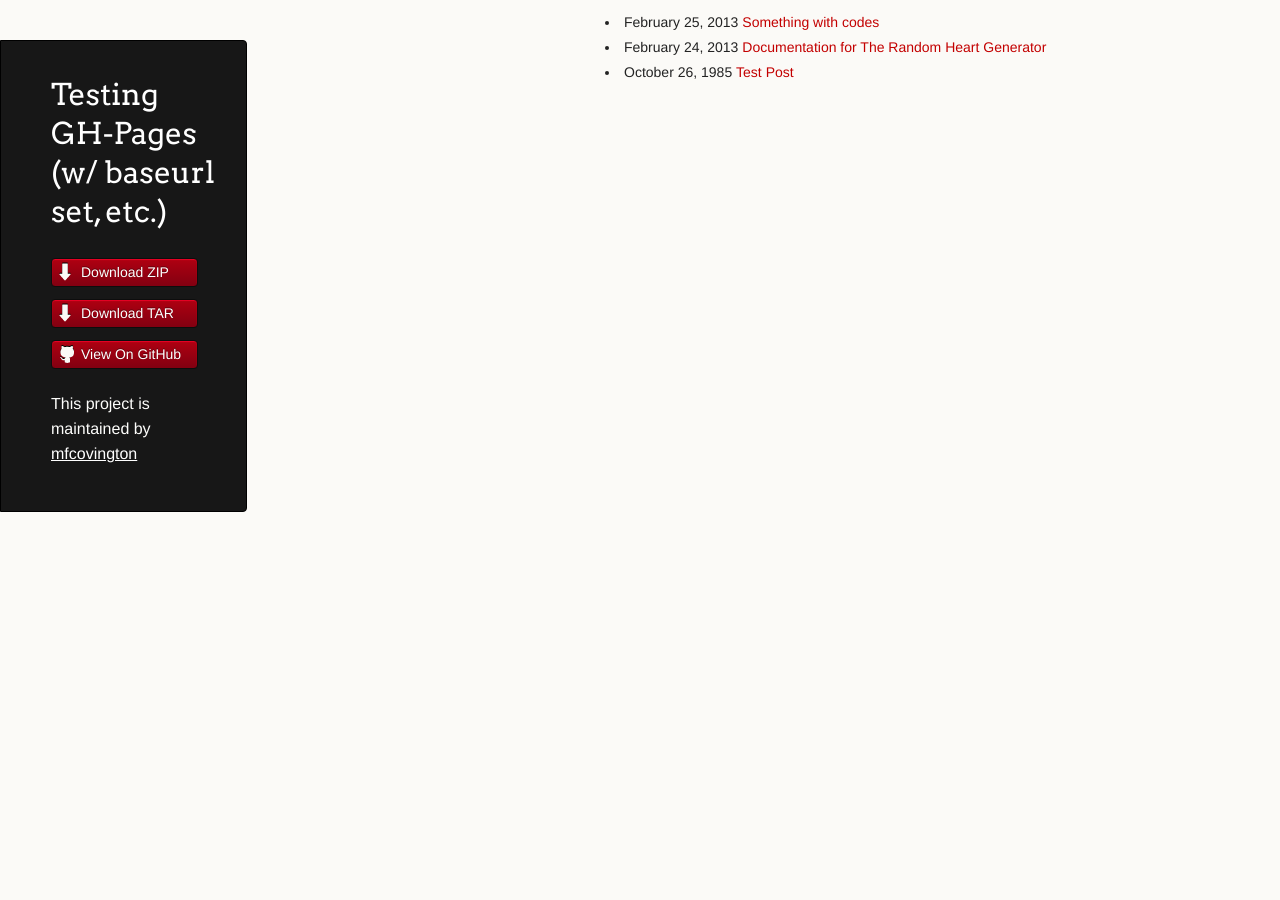
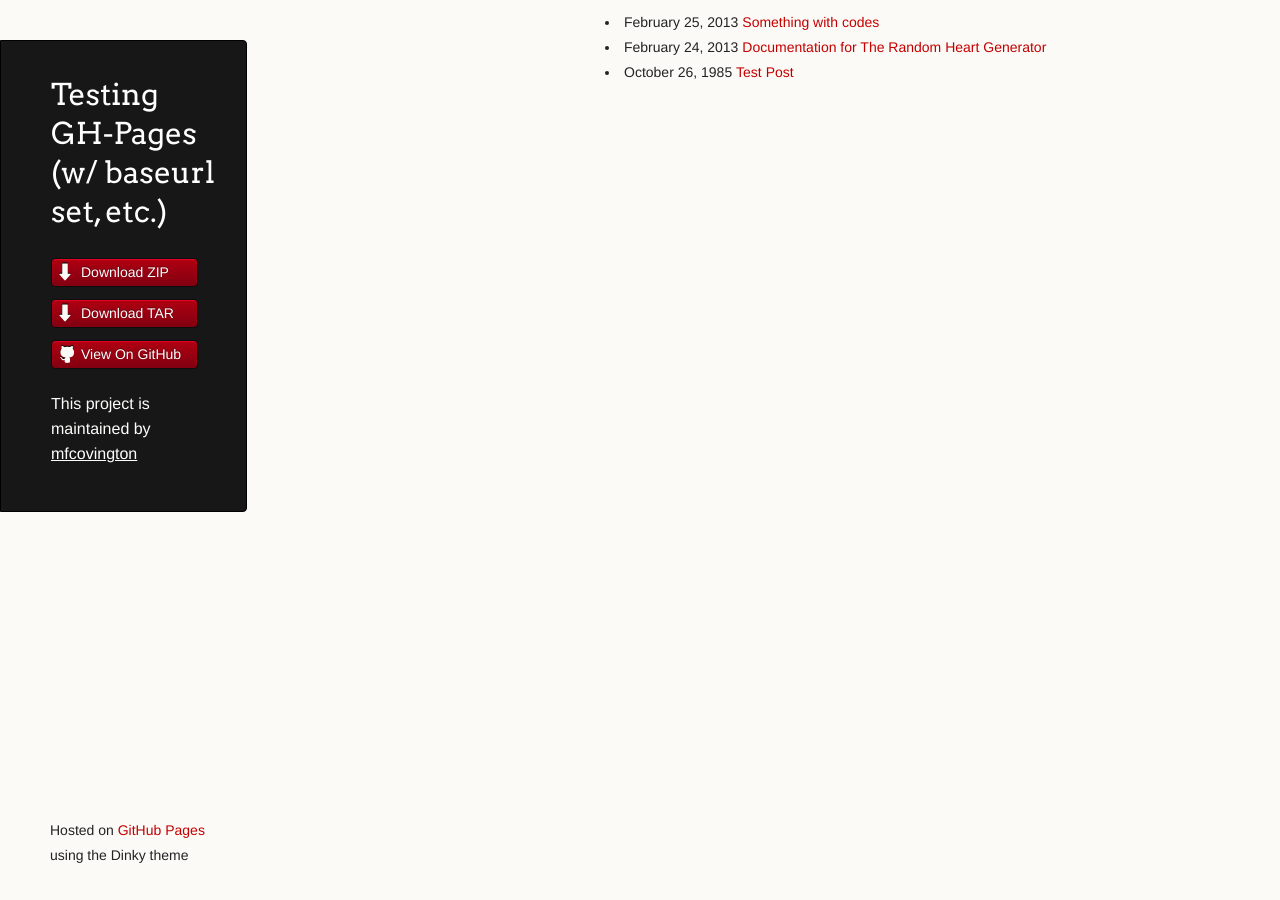
Before and after one commit to mfcovington/gh-pages-test, a Jekyll site: the page built from index.html, in a window 1280 px wide. Built offline with Jekyll 4.4.1, drawn with Linux system fonts in a browser that asks for light colours; Markdown is read by kramdown in place of the engine named in the settings.

Commit message:
add footer

```diff
--- a/_layouts/layout.html
+++ b/_layouts/layout.html
@@ -29,7 +29,9 @@
     <section>
       {{ content }}
     </section>
-
+    <footer>
+      <p><small>Hosted on <a href="https://pages.github.com">GitHub Pages</a> using the Dinky theme</small></p>
+    </footer>
     <!--[if !IE]><script>fixScale(document);</script><![endif]-->
 
   </body>
```
